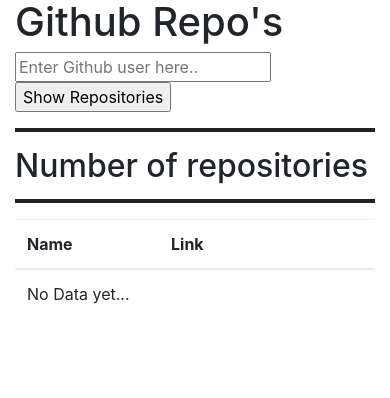
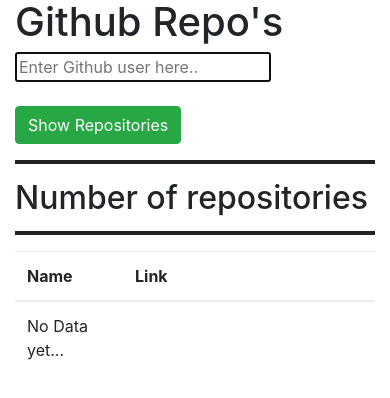
Before and after one commit to bcsjk11/github-api, a plain HTML site: page public-repos/index.html in a window 390 px wide. Drawn offline with nearby package versions, Linux system fonts and the light colour scheme.

Commit message:
should be better on mobile now

```diff
--- a/public-repos/index.html
+++ b/public-repos/index.html
@@ -10,6 +10,10 @@
         crossorigin="anonymous">
 
     <style>
+        html, body {
+            margin: 0;
+        }
+
         hr {
             border: 2px solid #222;
         }
@@ -23,8 +27,9 @@
             <div class="col-sm-12">
                     <h1>Github Repo's</h1>
 
-                    <input type="text" name="user" id="user" placeholder="Enter Github user here..">
-                    <input type="Submit" value="Show Repositories">
+                    <input type="text" name="user" id="user" placeholder="Enter Github user here.." autofocus>
+                    <br><br>
+                    <input class="btn btn-success" type="Submit" value="Show Repositories">
 
                     <hr>
 
@@ -35,7 +40,7 @@
                     <table class="table">
                         <thead>
                             <tr>
-                                <th style="width:40%;">Name</th>
+                                <th style="width:30%;">Name</th>
                                 <th>Link</th>
                             </tr>
                         </thead>
```
